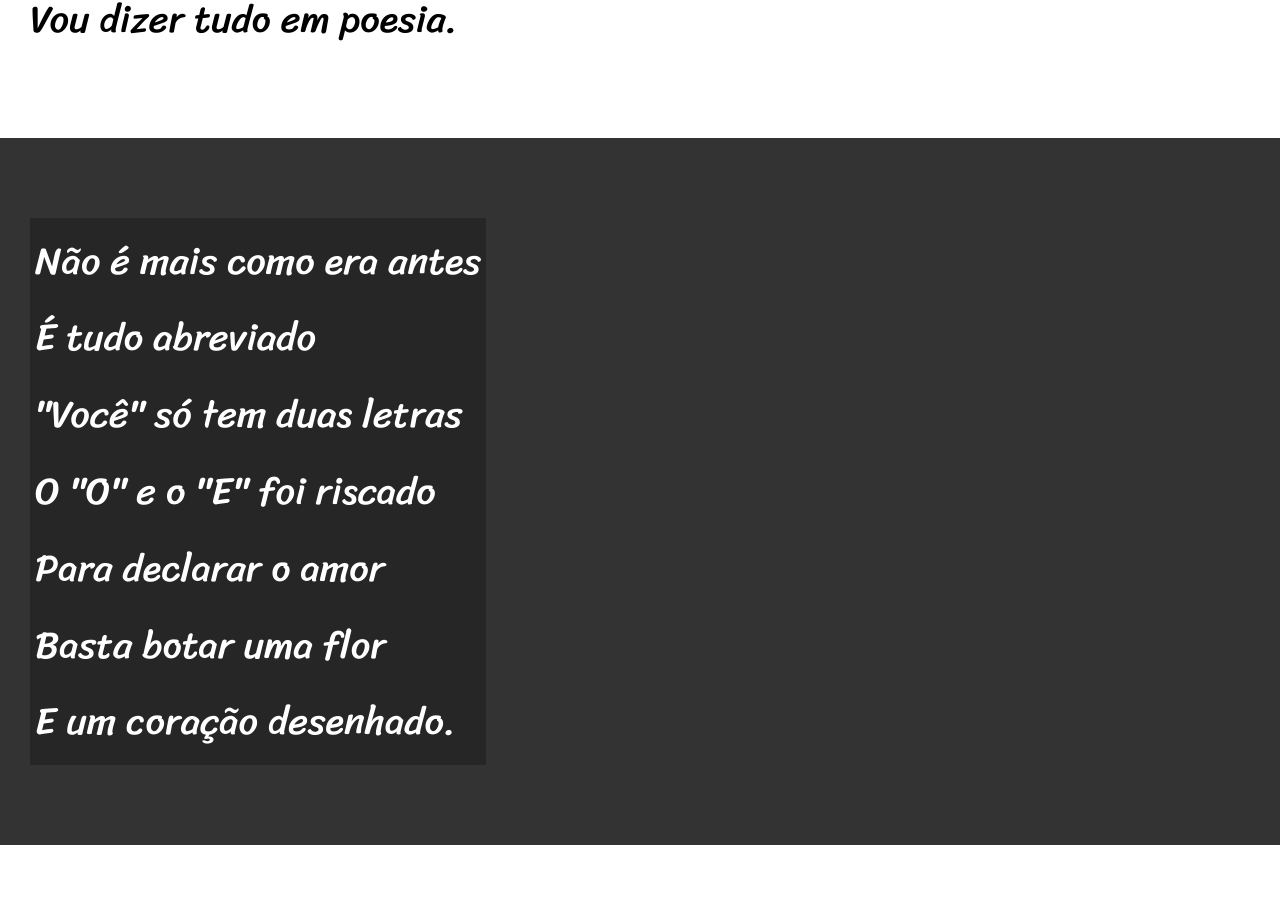
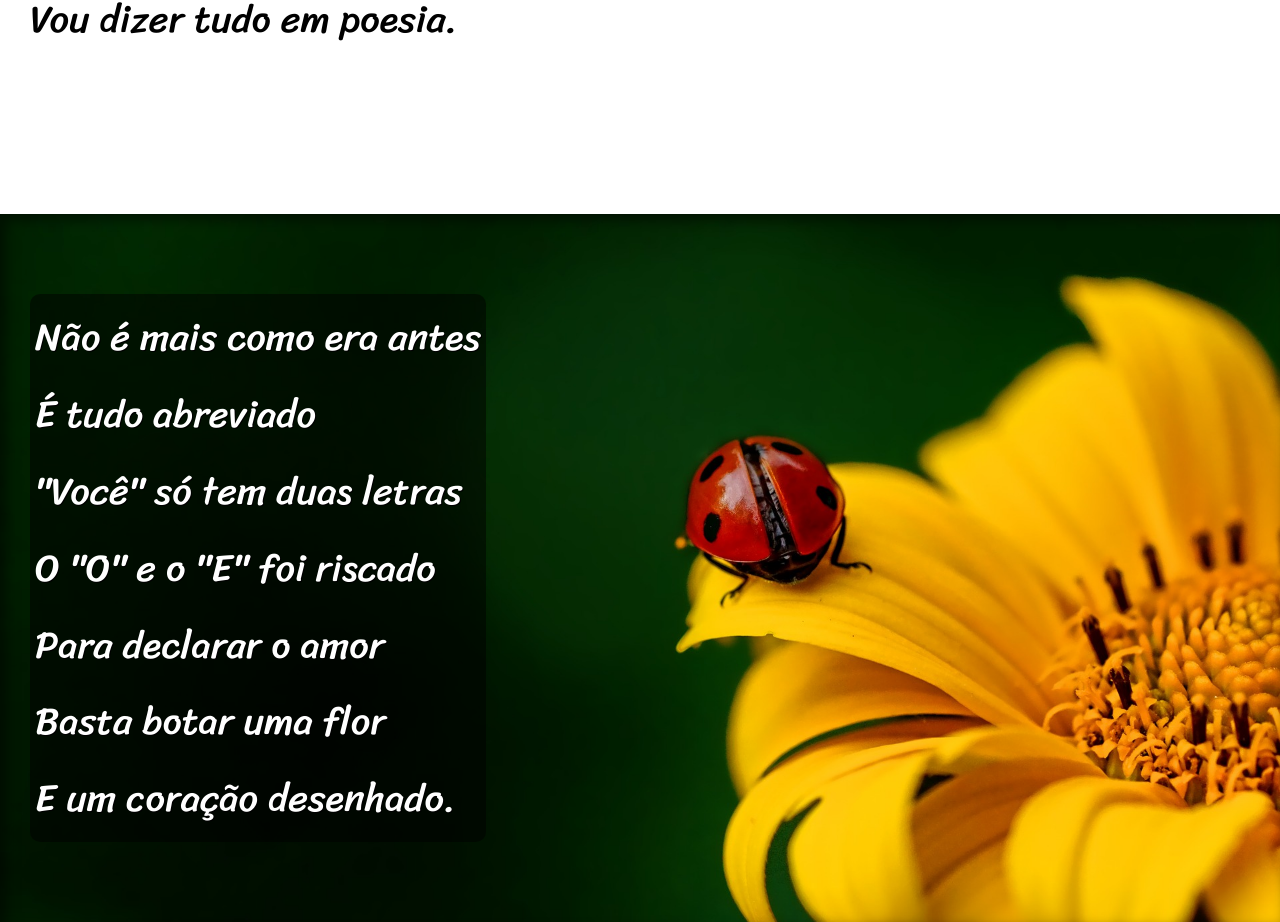
Before and after one commit to EricMiranda27/html-css, a plain HTML site: page desafios/d012/index.html in a window 1280 px wide. Shown: the part 820-1742 px from the top of the page. Drawn offline with Linux system fonts and the light colour scheme.

Commit message:
finalizado desafio 012

```diff
--- a/desafios/d012/index.html
+++ b/desafios/d012/index.html
@@ -29,7 +29,7 @@
             </p>
         </section>
 
-        <section class="com-fundo">
+        <section class="com-fundo" id="fundo01">
             <p>
                 Não é mais como era antes <br>
                 É tudo abreviado <br>
@@ -63,7 +63,7 @@
             </p>
         </section>
 
-        <section class="com-fundo">
+        <section class="com-fundo" id="fundo02">
             <p>
                 Tenho saudade das cartas <br>
                 Escritas com a própria mão <br>
--- a/desafios/d012/style.css
+++ b/desafios/d012/style.css
@@ -59,6 +59,10 @@ section {
     font-size: 3vw;
 }
 
+section>p {
+    padding-bottom: 2em;
+}
+
 section.sem-fundo {
     background-color: white;
     color: black;
@@ -66,13 +70,27 @@ section.sem-fundo {
 
 section.com-fundo {
     background-color: rgb(51, 51, 51);
+    background-size: cover;
+    background-attachment: fixed;
     color: white;
+    box-shadow: inset 6px 6px 13px 0px rgba(0, 0, 0, 0.5);
 }
 
 section.com-fundo>p {
     display: inline-block;
     padding: 5px;
-    background-color: rgba(0, 0, 0, 0.250);
+    background-color: rgba(0, 0, 0, 0.5);
+    text-shadow: 1px 1px 0px black;
+    border-radius: 10px;
+}
+
+section#fundo01 {
+    background-image: url('imagens/background001.jpg');
+    background-position: right center;
+}
+
+section#fundo02 {
+    background-image: url('imagens/background002.jpg');
 }
 
 footer {
```
